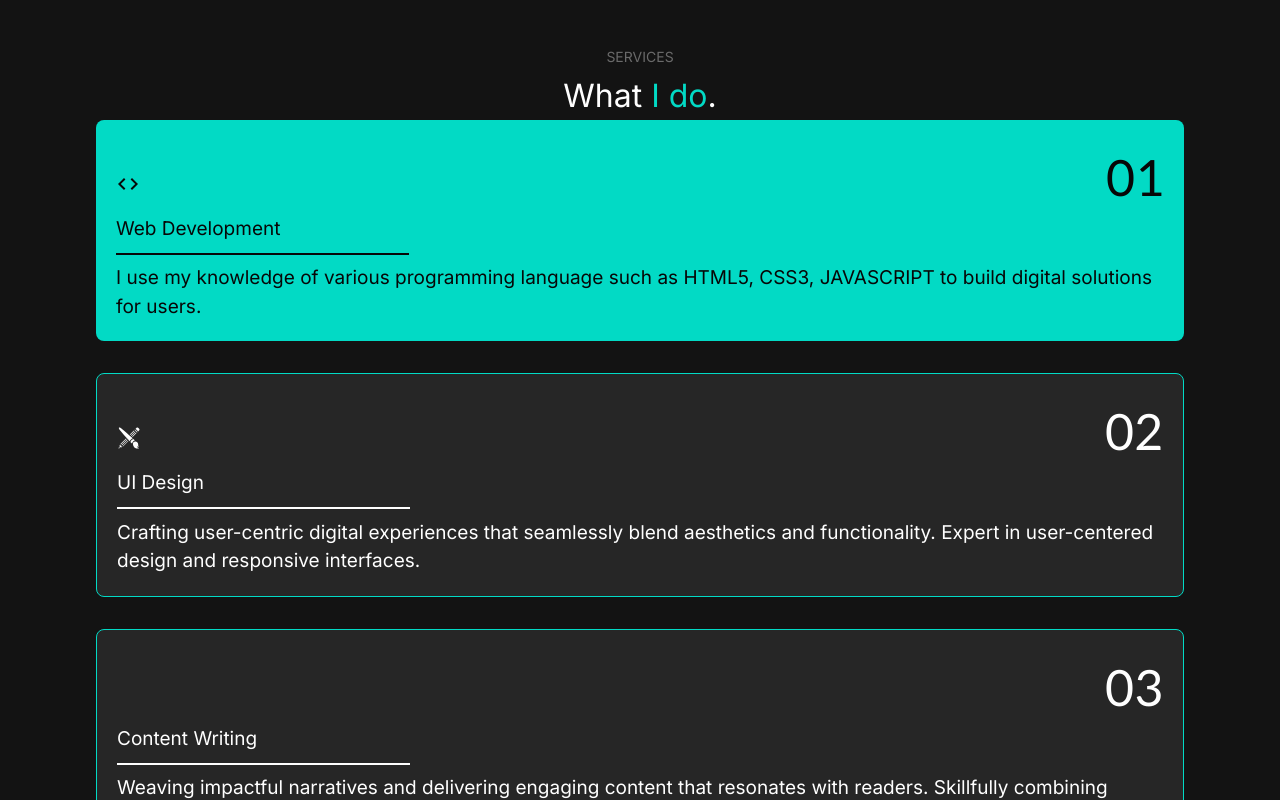
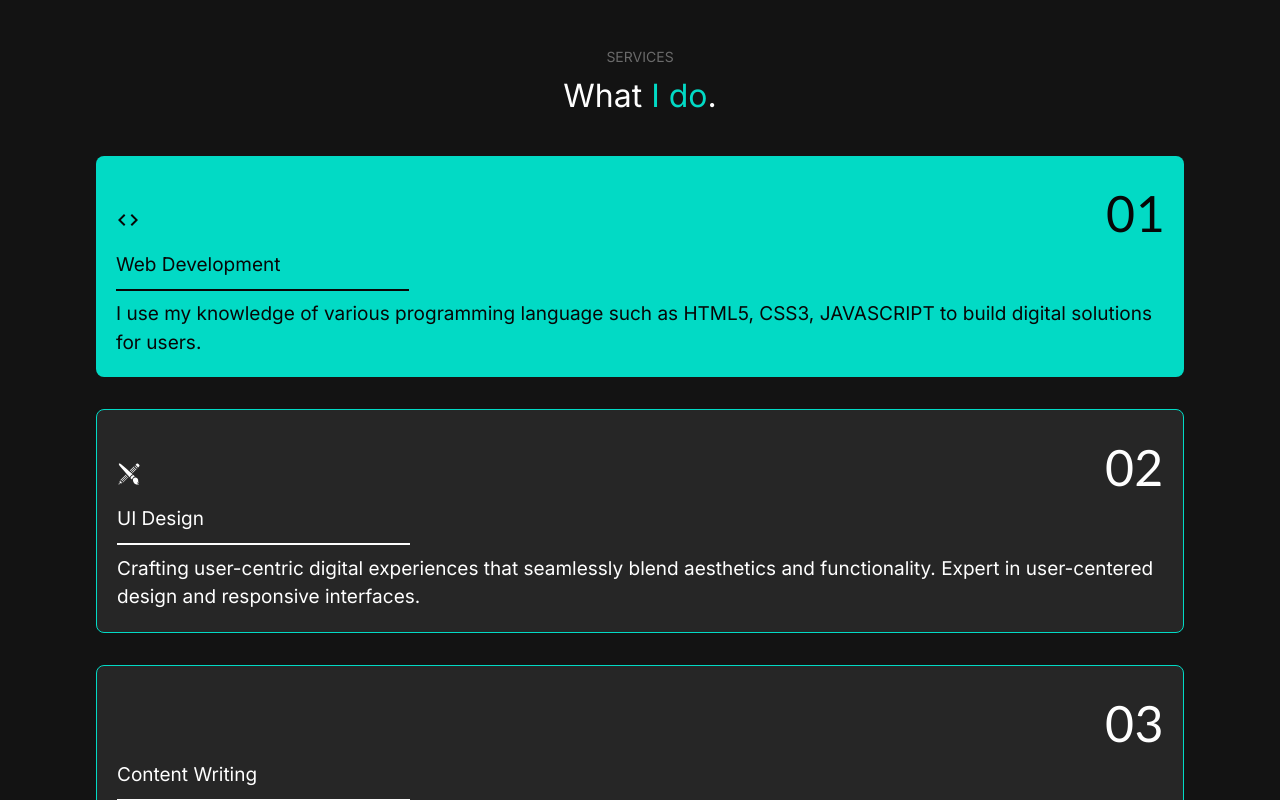
Before and after one commit to nathanieladiah/nathanieladiah.github.io, a React (Vite) app: page / in a window 1280 px wide. Shown: the part 580-1380 px from the top of the page. Built offline with nearby package versions, Linux system fonts and the light colour scheme; some icons are missing; a web font is replaced by a local one.

Commit message:
Adjusted some spacing margins

```diff
--- a/src/components/AboutSection/aboutSection.scss
+++ b/src/components/AboutSection/aboutSection.scss
@@ -158,7 +158,7 @@
     background-repeat: no-repeat;
     width: 100%;
     aspect-ratio: 523 / 629;
-    margin-bottom: abs.rem(112);
+    margin-bottom: abs.rem(40);
 
     @include abs.breakpoint(medium) {
       aspect-ratio: 1030 / 674;
--- a/src/components/WorkSection/workSection.scss
+++ b/src/components/WorkSection/workSection.scss
@@ -34,6 +34,7 @@
   display: flex;
   flex-direction: column;
   gap: abs.rem(32);
+  margin-top: abs.rem(36);
 
   @include abs.breakpoint(xlarge) {
     flex-direction: row;
```
